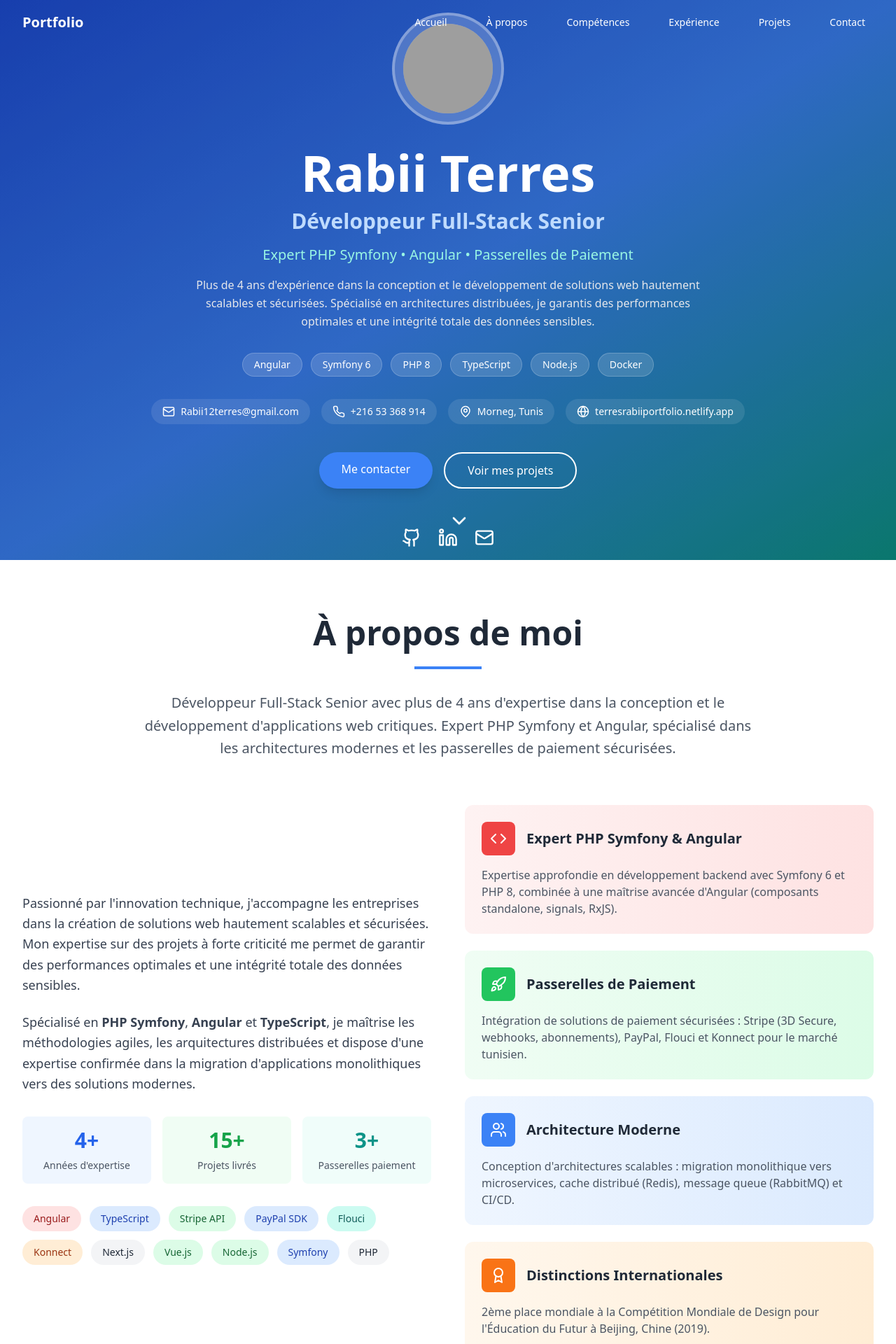
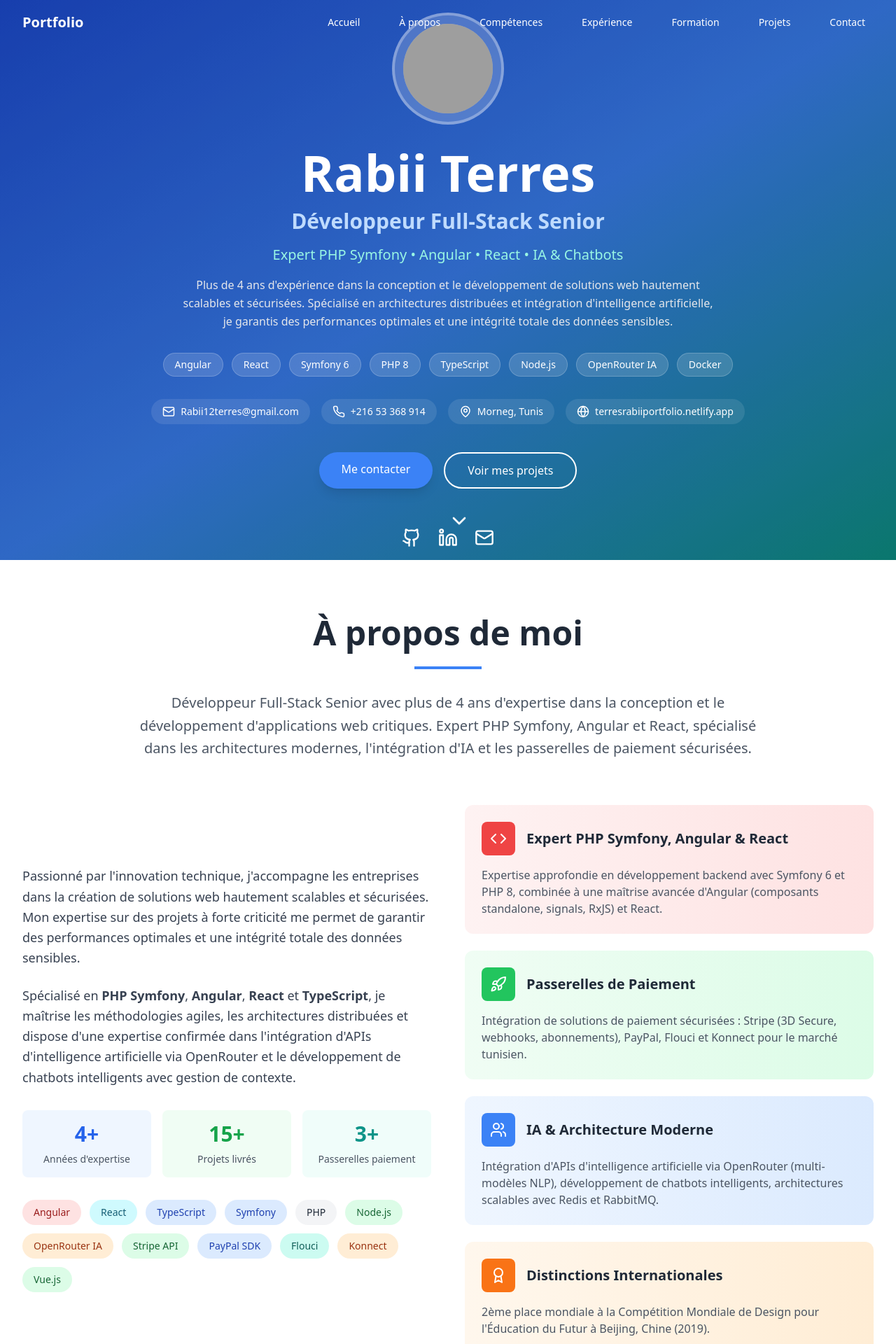
Before and after one commit to Rabii43/Portfolio, a React (Vite) app: page / in a window 1280 px wide. Shown: the top 1920 px of the page at 70% size. Built offline with nearby package versions, Linux system fonts and the light colour scheme; grey boxes are pictures that could not be loaded.

Commit message:
Updated App.tsx

```diff
--- a/src/App.tsx
+++ b/src/App.tsx
@@ -4,6 +4,7 @@ import Hero from './components/Hero';
 import About from './components/About';
 import Skills from './components/Skills';
 import Experience from './components/Experience';
+import Education from './components/Education';
 import Projects from './components/Projects';
 import Contact from './components/Contact';
 import Footer from './components/Footer';
@@ -16,6 +17,7 @@ function App() {
       <About />
       <Skills />
       <Experience />
+      <Education />
       <Projects />
       <Contact />
       <Footer />
--- a/src/components/About.tsx
+++ b/src/components/About.tsx
@@ -19,8 +19,8 @@ const About = () => {
             <div className="w-24 h-1 bg-blue-500 mx-auto mb-8"></div>
             <p className="text-xl text-gray-600 max-w-4xl mx-auto leading-relaxed">
               Développeur Full-Stack Senior avec plus de 4 ans d'expertise dans la conception et le développement
-              d'applications web critiques. Expert PHP Symfony et Angular, spécialisé dans les architectures modernes
-              et les passerelles de paiement sécurisées.
+              d'applications web critiques. Expert PHP Symfony, Angular et React, spécialisé dans les architectures modernes,
+              l'intégration d'IA et les passerelles de paiement sécurisées.
             </p>
           </div>
 
@@ -32,9 +32,10 @@ const About = () => {
                 garantir des performances optimales et une intégrité totale des données sensibles.
               </p>
               <p className="text-lg text-gray-700 mb-8 leading-relaxed">
-                Spécialisé en <strong>PHP Symfony</strong>, <strong>Angular</strong> et <strong>TypeScript</strong>,
-                je maîtrise les méthodologies agiles, les arquitectures distribuées et dispose d'une expertise
-                confirmée dans la migration d'applications monolithiques vers des solutions modernes.
+                Spécialisé en <strong>PHP Symfony</strong>, <strong>Angular</strong>, <strong>React</strong> et <strong>TypeScript</strong>,
+                je maîtrise les méthodologies agiles, les architectures distribuées et dispose d'une expertise
+                confirmée dans l'intégration d'APIs d'intelligence artificielle via OpenRouter et le développement
+                de chatbots intelligents avec gestion de contexte.
               </p>
 
               <div className="grid grid-cols-3 gap-4 mb-8">
@@ -53,39 +54,18 @@ const About = () => {
               </div>
 
               <div className="flex flex-wrap gap-3">
-                <span className="bg-red-100 text-red-800 px-4 py-2 rounded-full text-sm font-medium">
-                  Angular
-                </span>
-                <span className="bg-blue-100 text-blue-800 px-4 py-2 rounded-full text-sm font-medium">
-                  TypeScript
-                </span>
-                <span className="bg-green-100 text-green-800 px-4 py-2 rounded-full text-sm font-medium">
-                  Stripe API
-                </span>
-                <span className="bg-blue-100 text-blue-800 px-4 py-2 rounded-full text-sm font-medium">
-                  PayPal SDK
-                </span>
-                <span className="bg-teal-100 text-teal-800 px-4 py-2 rounded-full text-sm font-medium">
-                  Flouci
-                </span>
-                <span className="bg-orange-100 text-orange-800 px-4 py-2 rounded-full text-sm font-medium">
-                  Konnect
-                </span>
-                <span className="bg-gray-100 text-gray-800 px-4 py-2 rounded-full text-sm font-medium">
-                  Next.js
-                </span>
-                <span className="bg-green-100 text-green-800 px-4 py-2 rounded-full text-sm font-medium">
-                  Vue.js
-                </span>
-                <span className="bg-green-100 text-green-800 px-4 py-2 rounded-full text-sm font-medium">
-                  Node.js
-                </span>
-                <span className="bg-blue-100 text-blue-800 px-4 py-2 rounded-full text-sm font-medium">
-                  Symfony
-                </span>
-                <span className="bg-gray-100 text-gray-800 px-4 py-2 rounded-full text-sm font-medium">
-                  PHP
-                </span>
+                <span className="bg-red-100 text-red-800 px-4 py-2 rounded-full text-sm font-medium">Angular</span>
+                <span className="bg-cyan-100 text-cyan-800 px-4 py-2 rounded-full text-sm font-medium">React</span>
+                <span className="bg-blue-100 text-blue-800 px-4 py-2 rounded-full text-sm font-medium">TypeScript</span>
+                <span className="bg-blue-100 text-blue-800 px-4 py-2 rounded-full text-sm font-medium">Symfony</span>
+                <span className="bg-gray-100 text-gray-800 px-4 py-2 rounded-full text-sm font-medium">PHP</span>
+                <span className="bg-green-100 text-green-800 px-4 py-2 rounded-full text-sm font-medium">Node.js</span>
+                <span className="bg-orange-100 text-orange-800 px-4 py-2 rounded-full text-sm font-medium">OpenRouter IA</span>
+                <span className="bg-green-100 text-green-800 px-4 py-2 rounded-full text-sm font-medium">Stripe API</span>
+                <span className="bg-blue-100 text-blue-800 px-4 py-2 rounded-full text-sm font-medium">PayPal SDK</span>
+                <span className="bg-teal-100 text-teal-800 px-4 py-2 rounded-full text-sm font-medium">Flouci</span>
+                <span className="bg-orange-100 text-orange-800 px-4 py-2 rounded-full text-sm font-medium">Konnect</span>
+                <span className="bg-green-100 text-green-800 px-4 py-2 rounded-full text-sm font-medium">Vue.js</span>
               </div>
             </div>
 
@@ -95,11 +75,11 @@ const About = () => {
                   <div className="bg-red-500 p-3 rounded-lg mr-4">
                     <Code className="text-white" size={24} />
                   </div>
-                  <h3 className="text-xl font-semibold text-gray-800">Expert PHP Symfony & Angular</h3>
+                  <h3 className="text-xl font-semibold text-gray-800">Expert PHP Symfony, Angular & React</h3>
                 </div>
                 <p className="text-gray-600">
                   Expertise approfondie en développement backend avec Symfony 6 et PHP 8,
-                  combinée à une maîtrise avancée d'Angular (composants standalone, signals, RxJS).
+                  combinée à une maîtrise avancée d'Angular (composants standalone, signals, RxJS) et React.
                 </p>
               </div>
 
@@ -121,11 +101,11 @@ const About = () => {
                   <div className="bg-blue-500 p-3 rounded-lg mr-4">
                     <Users className="text-white" size={24} />
                   </div>
-                  <h3 className="text-xl font-semibold text-gray-800">Architecture Moderne</h3>
+                  <h3 className="text-xl font-semibold text-gray-800">IA & Architecture Moderne</h3>
                 </div>
                 <p className="text-gray-600">
-                  Conception d'architectures scalables : migration monolithique vers microservices,
-                  cache distribué (Redis), message queue (RabbitMQ) et CI/CD.
+                  Intégration d'APIs d'intelligence artificielle via OpenRouter (multi-modèles NLP),
+                  développement de chatbots intelligents, architectures scalables avec Redis et RabbitMQ.
                 </p>
               </div>
 
--- /dev/null
+++ b/src/components/Education.tsx
@@ -0,0 +1,111 @@
+import React from 'react';
+import { useInView } from 'react-intersection-observer';
+import { GraduationCap, Calendar, MapPin } from 'lucide-react';
+
+const Education = () => {
+  const { ref, inView } = useInView({
+    triggerOnce: true,
+    threshold: 0.1,
+  });
+
+  const formations = [
+    {
+      degree: "Cycle d'Ingénierie Informatique",
+      school: 'Iteam University',
+      location: 'Tunis, Tunisie',
+      period: 'Oct. 2021 - Présent',
+      status: 'En cours',
+      color: 'blue',
+    },
+    {
+      degree: "Licence Appliquée en Technologie de l'Informatique (DSI)",
+      school: 'Institut Supérieur des Études Technologiques du Kairouan',
+      location: 'Kairouan, Tunisie',
+      period: 'Oct. 2018 - Juil. 2021',
+      status: 'Diplômé',
+      color: 'teal',
+    },
+    {
+      degree: 'Baccalauréat Informatique',
+      school: 'Lycée Abou Elkacem Chebbi, Morneg',
+      location: 'Morneg, Tunisie',
+      period: 'Sept. 2014 - Juin 2018',
+      status: 'Diplômé',
+      color: 'green',
+    },
+  ];
+
+  return (
+    <section id="formation" className="py-20 bg-gray-50">
+      <div className="max-w-7xl mx-auto px-4 sm:px-6 lg:px-8">
+        <div ref={ref} className={`transition-all duration-1000 ${inView ? 'opacity-100 translate-y-0' : 'opacity-0 translate-y-8'}`}>
+          <div className="text-center mb-16">
+            <h2 className="text-4xl md:text-5xl font-bold text-gray-800 mb-6">
+              Formation Académique
+            </h2>
+            <div className="w-24 h-1 bg-blue-500 mx-auto mb-8"></div>
+            <p className="text-xl text-gray-600 max-w-3xl mx-auto">
+              Un parcours académique solide en informatique, combinant théorie et pratique
+              pour maîtriser les technologies modernes du développement web.
+            </p>
+          </div>
+
+          <div className="max-w-4xl mx-auto">
+            <div className="relative">
+              <div className="absolute left-8 top-0 bottom-0 w-0.5 bg-blue-200 hidden md:block"></div>
+
+              <div className="space-y-8">
+                {formations.map((formation, index) => (
+                  <div
+                    key={index}
+                    className={`relative flex gap-6 ${inView ? 'opacity-100 translate-x-0' : 'opacity-0 translate-x-8'} transition-all duration-700`}
+                    style={{ transitionDelay: `${index * 200}ms` }}
+                  >
+                    <div className="hidden md:flex flex-shrink-0 w-16 h-16 rounded-full bg-white border-4 border-blue-200 items-center justify-center shadow-sm z-10">
+                      <GraduationCap
+                        size={28}
+                        className={
+                          formation.color === 'blue' ? 'text-blue-500' :
+                          formation.color === 'teal' ? 'text-teal-500' : 'text-green-500'
+                        }
+                      />
+                    </div>
+
+                    <div className="flex-1 bg-white rounded-xl shadow-sm hover:shadow-md transition-shadow p-6">
+                      <div className="flex flex-col sm:flex-row sm:items-start sm:justify-between mb-3">
+                        <div>
+                          <h3 className="text-lg font-bold text-gray-800 mb-1">{formation.degree}</h3>
+                          <h4 className="text-base font-semibold text-blue-600">{formation.school}</h4>
+                        </div>
+                        <span className={`mt-2 sm:mt-0 inline-flex items-center px-3 py-1 rounded-full text-xs font-medium flex-shrink-0 ${
+                          formation.status === 'En cours'
+                            ? 'bg-green-100 text-green-700'
+                            : 'bg-gray-100 text-gray-600'
+                        }`}>
+                          {formation.status}
+                        </span>
+                      </div>
+
+                      <div className="flex flex-wrap gap-4 text-sm text-gray-500">
+                        <div className="flex items-center">
+                          <Calendar size={14} className="mr-1" />
+                          {formation.period}
+                        </div>
+                        <div className="flex items-center">
+                          <MapPin size={14} className="mr-1" />
+                          {formation.location}
+                        </div>
+                      </div>
+                    </div>
+                  </div>
+                ))}
+              </div>
+            </div>
+          </div>
+        </div>
+      </div>
+    </section>
+  );
+};
+
+export default Education;
--- a/src/components/Experience.tsx
+++ b/src/components/Experience.tsx
@@ -14,16 +14,17 @@ const Experience = () => {
       company: 'Delta-Plus-Médical',
       location: 'Tunis, Tunisie',
       period: 'Nov. 2023 - Présent',
-      technologies: ['Symfony 6', 'PHP 8', 'Angular', 'TypeScript', 'API REST', 'Redis', 'RabbitMQ'],
+      technologies: ['Symfony 6', 'PHP 8', 'Angular', 'TypeScript', 'API REST', 'Redis', 'RabbitMQ', 'OpenRouter IA'],
       description: [
-        'Conception d\'une plateforme médicale critique à forte charge',
-        'Développement d\'APIs sécurisées pour la protection des données médicales sensibles',
-        'Optimisation des performances applicatives avec cache Redis et queues RabbitMQ',
-        'Migration d\'une application monolithique vers une architecture moderne et scalable',
-        'Tests et qualité : PHPUnit, Jasmine, Karma, Postman'
+        'Conception d\'une plateforme médicale à haute disponibilité',
+        'Intégration et orchestration d\'APIs d\'intelligence artificielle via OpenRouter (multi-modèles NLP, génération de contenu)',
+        'Développement de chatbots intelligents avec gestion de contexte',
+        'Développement d\'APIs sécurisées pour la gestion de données médicales sensibles',
+        'Migration vers une architecture moderne, scalable et optimisation des performances applicatives',
+        'Tests & Qualité : PHPUnit, Jasmine, Karma, Postman | Performance : k6, JMeter, Lighthouse'
       ],
       color: 'blue',
-      achievements: ['Plateforme médicale critique', 'APIs sécurisées', 'Architecture scalable']
+      achievements: ['IA & Chatbots OpenRouter', 'Plateforme médicale critique', 'Architecture scalable']
     },
     {
       title: 'Développeur Full Stack',
--- a/src/components/Header.tsx
+++ b/src/components/Header.tsx
@@ -18,6 +18,7 @@ const Header = () => {
     { href: '#apropos', label: 'À propos' },
     { href: '#competences', label: 'Compétences' },
     { href: '#experience', label: 'Expérience' },
+    { href: '#formation', label: 'Formation' },
     { href: '#projets', label: 'Projets' },
     { href: '#contact', label: 'Contact' }
   ];
--- a/src/components/Hero.tsx
+++ b/src/components/Hero.tsx
@@ -36,20 +36,22 @@ const Hero = () => {
         </p>
 
         <p className="text-lg md:text-xl mb-4 text-teal-200 animate-fade-in-delay font-medium">
-          Expert PHP Symfony &bull; Angular &bull; Passerelles de Paiement
+          Expert PHP Symfony &bull; Angular &bull; React &bull; IA & Chatbots
         </p>
 
         <p className="text-base mb-8 text-gray-200 max-w-3xl mx-auto animate-fade-in-delay-2 leading-relaxed">
           Plus de 4 ans d'expérience dans la conception et le développement de solutions web hautement scalables et sécurisées.
-          Spécialisé en architectures distribuées, je garantis des performances optimales et une intégrité totale des données sensibles.
+          Spécialisé en architectures distribuées et intégration d'intelligence artificielle, je garantis des performances optimales et une intégrité totale des données sensibles.
         </p>
 
         <div className="flex flex-wrap justify-center gap-3 mb-8 animate-fade-in-delay-2">
           <span className="bg-white/15 backdrop-blur-sm px-4 py-1.5 rounded-full text-sm font-medium border border-white/20">Angular</span>
+          <span className="bg-white/15 backdrop-blur-sm px-4 py-1.5 rounded-full text-sm font-medium border border-white/20">React</span>
           <span className="bg-white/15 backdrop-blur-sm px-4 py-1.5 rounded-full text-sm font-medium border border-white/20">Symfony 6</span>
           <span className="bg-white/15 backdrop-blur-sm px-4 py-1.5 rounded-full text-sm font-medium border border-white/20">PHP 8</span>
           <span className="bg-white/15 backdrop-blur-sm px-4 py-1.5 rounded-full text-sm font-medium border border-white/20">TypeScript</span>
           <span className="bg-white/15 backdrop-blur-sm px-4 py-1.5 rounded-full text-sm font-medium border border-white/20">Node.js</span>
+          <span className="bg-white/15 backdrop-blur-sm px-4 py-1.5 rounded-full text-sm font-medium border border-white/20">OpenRouter IA</span>
           <span className="bg-white/15 backdrop-blur-sm px-4 py-1.5 rounded-full text-sm font-medium border border-white/20">Docker</span>
         </div>
 
--- a/src/components/Skills.tsx
+++ b/src/components/Skills.tsx
@@ -9,6 +9,7 @@ const Skills = () => {
 
   const skills = [
     { name: 'Angular', level: 90, color: 'bg-red-500' },
+    { name: 'React', level: 85, color: 'bg-cyan-500' },
     { name: 'Symfony', level: 93, color: 'bg-gray-800' },
     { name: 'PHP', level: 95, color: 'bg-blue-500' },
     { name: 'TypeScript', level: 88, color: 'bg-blue-600' },
@@ -16,7 +17,7 @@ const Skills = () => {
     { name: 'Node.js', level: 85, color: 'bg-green-700' },
     { name: 'Git', level: 92, color: 'bg-orange-600' },
     { name: 'Docker', level: 85, color: 'bg-blue-400' },
-    { name: 'CI/CD', level: 80, color: 'bg-purple-500' },
+    { name: 'CI/CD', level: 80, color: 'bg-teal-500' },
   ];
 
   const paymentGateways = [
@@ -28,8 +29,9 @@ const Skills = () => {
 
   const tools = [
     'RxJS', 'NgRx', 'RabbitMQ', 'Redis', 'API REST', 'JWT', 'OAuth 2.0',
-    'Express.js', 'PHPUnit', 'Jasmine', 'Karma', 'Postman', 'k6', 'JMeter', 'Lighthouse',
-    'MySQL', 'PostgreSQL', 'Linux', 'Twig', 'SCSS', 'Webpack', 'Vite'
+    'OpenRouter', 'NLP / Chatbots', 'Express.js', 'PHPUnit', 'Jasmine', 'Karma',
+    'Postman', 'k6', 'JMeter', 'Lighthouse', 'MySQL', 'PostgreSQL', 'Linux',
+    'Twig', 'SCSS', 'Webpack', 'Vite'
   ];
 
   const languages = [
@@ -48,8 +50,8 @@ const Skills = () => {
             </h2>
             <div className="w-24 h-1 bg-blue-500 mx-auto mb-8"></div>
             <p className="text-xl text-gray-600 max-w-3xl mx-auto">
-              Expert PHP Symfony et Angular avec une maîtrise approfondie des technologies
-              backend et frontend pour créer des applications web performantes et scalables.
+              Expert PHP Symfony, Angular et React avec une maîtrise approfondie des technologies
+              backend, frontend et intelligence artificielle pour créer des applications web performantes et scalables.
             </p>
           </div>
 
```
